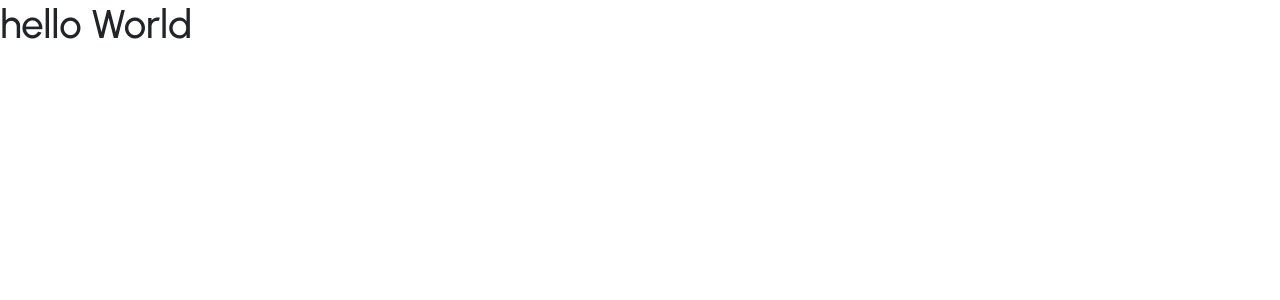
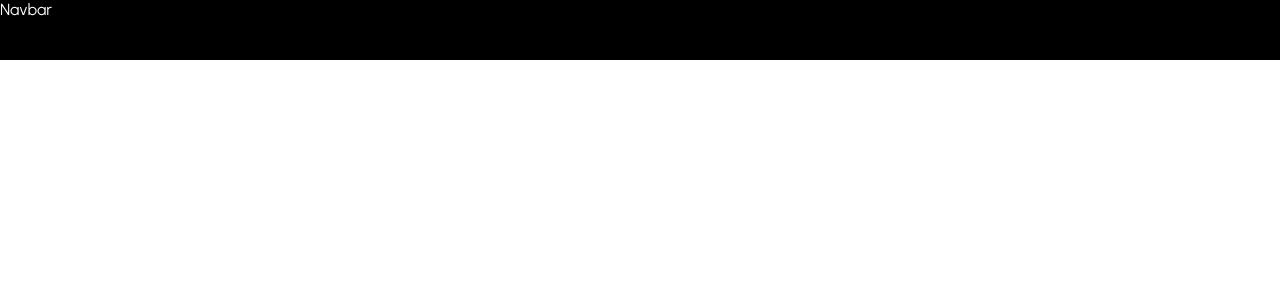
Before and after one commit to tansenkhan1990/ecommerce-react, a React (Create React App) app: page / in a window 1280 px wide. Shown: the top 300 px of the page. Built offline with nearby package versions, Linux system fonts and the light colour scheme.

Commit message:
add styled-components

```diff
--- a/package.json
+++ b/package.json
@@ -9,7 +9,9 @@
     "bootstrap": "^5.1.3",
     "react": "^18.1.0",
     "react-dom": "^18.1.0",
-    "react-scripts": "5.0.1",
+    "react-scripts": "^2.1.3",
+    "style-components": "^0.1.0",
+    "styled-components": "^5.3.5",
     "web-vitals": "^2.1.4"
   },
   "scripts": {
--- a/src/App.js
+++ b/src/App.js
@@ -1,10 +1,11 @@
-import logo from './logo.svg';
 import './App.css';
-import 'bootstrap/dist/css/bootstrap.min.css'
+import React from 'react'
+import ReactDOM from 'react-dom'
+import Home from './pages/Home';
 
 function App() {
   return (
-    <h1>hello World</h1>
+    <Home />
   );
 }
 
--- /dev/null
+++ b/src/components/Navbar.jsx
@@ -0,0 +1,14 @@
+import React, { Component } from 'react'
+import styled from 'styled-components'
+
+const Container = styled.div`
+height : 60px;
+background-color : black;
+color : white;
+`
+const Navbar = () => {
+  return (
+    <Container>Navbar</Container>
+  )
+}
+export default Navbar;
--- /dev/null
+++ b/src/pages/Home.jsx
@@ -0,0 +1,9 @@
+import React from 'react'
+import Navbar from '../components/Navbar';
+
+const Home = () => {
+  return (
+    <Navbar />
+  )
+}
+export default Home;
```
Also changed, not shown: 1 other file (tests, documents, lock files or other folders).
